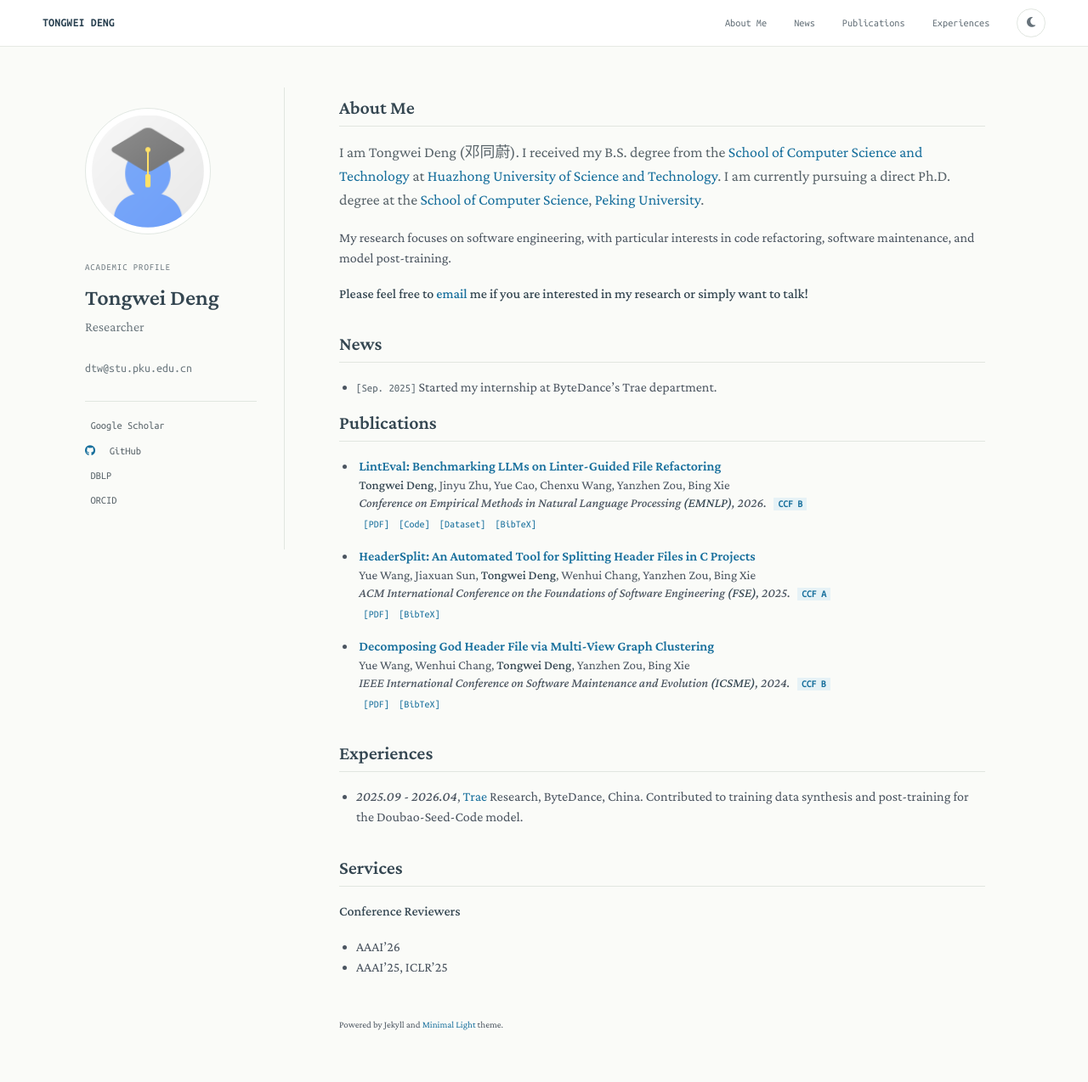
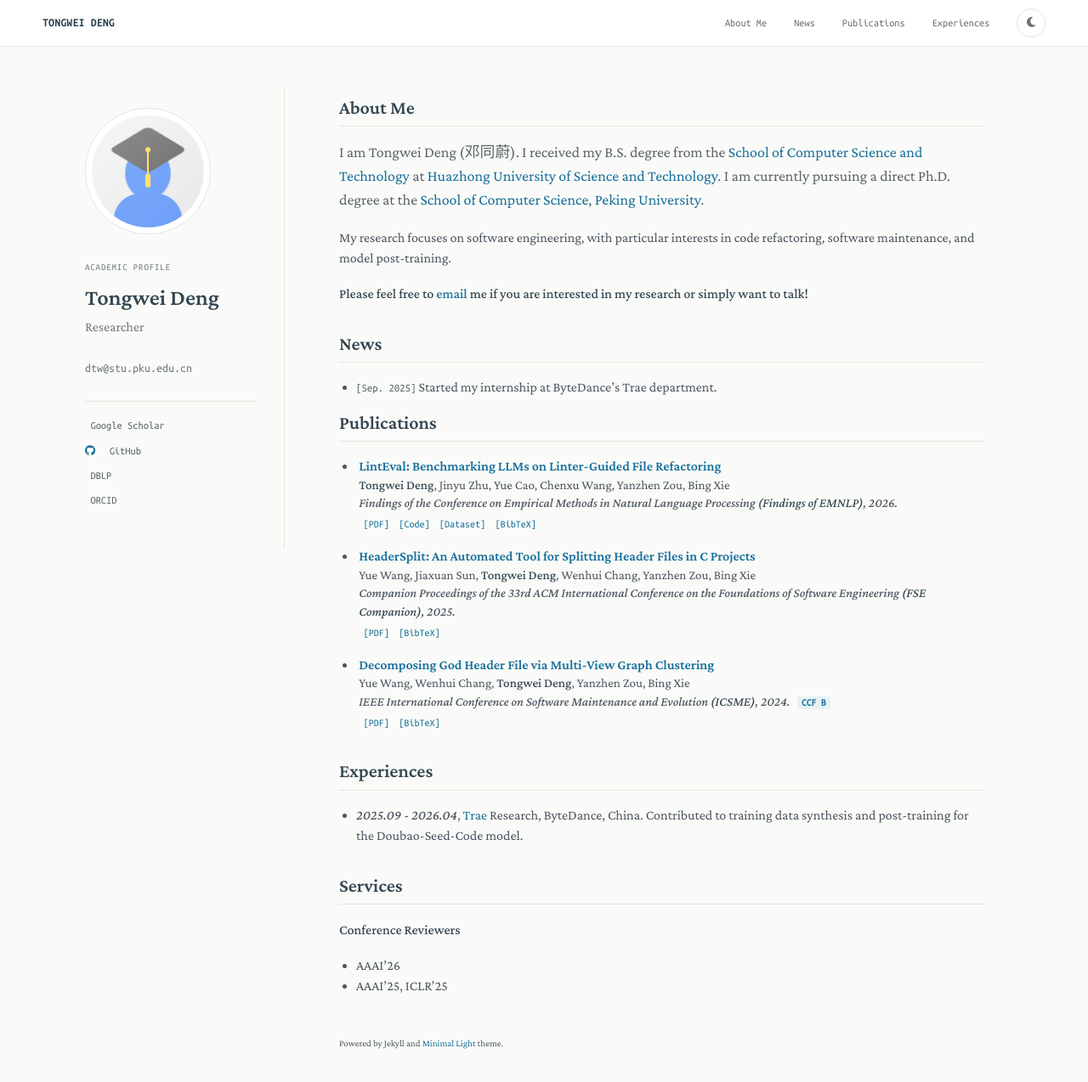
Before and after one commit to 6643789wsx/6643789wsx.github.io, a Jekyll site: the page built from index.md, in a window 1280 px wide and 1353 px high. Shown: the top 1274 px of the window at 85% size. Built offline with Jekyll 4.4.1, drawn with Linux system fonts in a browser that asks for light colours; a style sheet for code colours, icons or effects is not loaded; our own code applies the rules of GitHub Pages for plain Markdown files.

Commit message:
Label venues precisely: Findings of EMNLP and FSE Companion

```diff
--- a/_data/publications.yml
+++ b/_data/publications.yml
@@ -3,8 +3,7 @@ main:
   - title: "LintEval: Benchmarking LLMs on Linter-Guided File Refactoring"
     authors: <strong>Tongwei Deng</strong>, Jinyu Zhu, Yue Cao, Chenxu Wang, Yanzhen Zou, Bing Xie
     conference_short: EMNLP
-    ccf_rank: B
-    conference: Conference on Empirical Methods in Natural Language Processing <strong>(EMNLP)</strong>, 2026.
+    conference: Findings of the Conference on Empirical Methods in Natural Language Processing <strong>(Findings of EMNLP)</strong>, 2026.
     pdf: https://arxiv.org/abs/2610.20027
     code: https://github.com/6643789wsx/LintEval
     dataset: https://huggingface.co/datasets/deepbreath7/LintEval
@@ -13,8 +12,7 @@ main:
   - title: "HeaderSplit: An Automated Tool for Splitting Header Files in C Projects"
     authors: Yue Wang, Jiaxuan Sun, <strong>Tongwei Deng</strong>, Wenhui Chang, Yanzhen Zou, Bing Xie
     conference_short: FSE
-    ccf_rank: A
-    conference: ACM International Conference on the Foundations of Software Engineering <strong>(FSE)</strong>, 2025.
+    conference: Companion Proceedings of the 33rd ACM International Conference on the Foundations of Software Engineering <strong>(FSE Companion)</strong>, 2025.
     pdf: https://doi.org/10.1145/3696630.3728594
     bibtex: https://dblp.org/rec/conf/sigsoft/WangSDCZX25.bib
 
```
